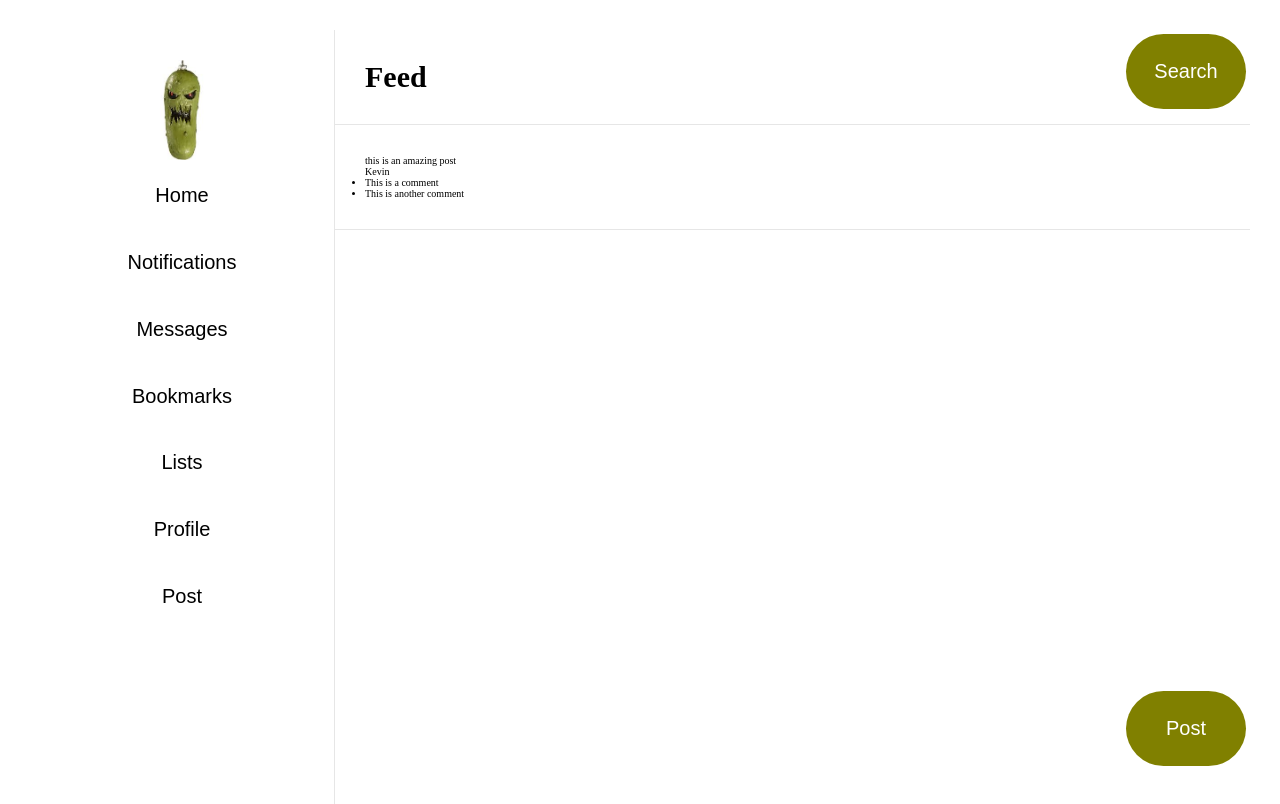
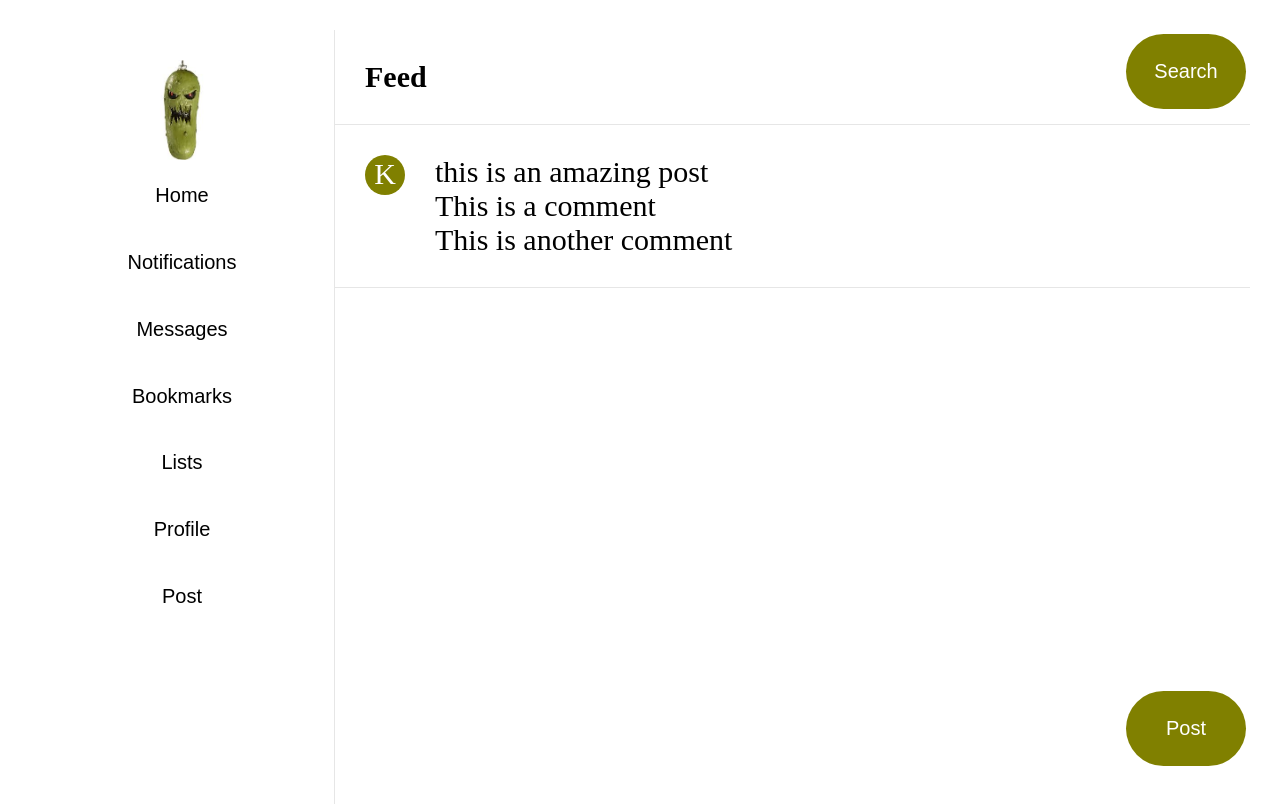
Before and after one commit to PTRI3-Squirtle/Pickle, a React app: page / in a window 1280 px wide. Shown: the top 804 px of the page. Built offline with nearby package versions, Linux system fonts and the light colour scheme; no server answers.

Commit message:
modified styling for posts

```diff
--- a/src/frontend/Components/Post.tsx
+++ b/src/frontend/Components/Post.tsx
@@ -1,21 +1,26 @@
+import { isLeafType } from 'graphql';
 import React from 'react';
 import { mockPostInterface } from '../../types/types';
 
 const Post = (props: mockPostInterface) : JSX.Element => {
-    console.log("props in post: ", props);
-    return (
+
+  return (
+    <div className='post_wrapper'>
       <div>
-        {/*
-            // an element for  the description
-            // and element for the username
-            // elements for comments */}
-        <p>{props.description}</p>
-        <p>{props.username}</p>
+        <p className='post_username'>
+          {props.username[0]}
+        </p>
+      </div>
+      <div className='post_description_wrapper'>
+        <p>
+          {props.description}
+        </p>
         <ul>
           <li>This is a comment</li>
           <li>This is another comment</li>
         </ul>
       </div>
+    </div>
     );
 };
 
--- a/src/frontend/Sass/base/_base.scss
+++ b/src/frontend/Sass/base/_base.scss
@@ -43,3 +43,7 @@ h1 {
   font-size: 3rem;
   text-align: left;
 }
+
+ul {
+  list-style-type: none;
+}
--- a/src/frontend/Sass/components/_buttons.scss
+++ b/src/frontend/Sass/components/_buttons.scss
@@ -11,6 +11,7 @@
             background-color: $color-grey-light;
             color: $color-black;
             box-shadow: 1px 1px rgba(0,0,0,0.4);
+            cursor: pointer;
         };
 
         &:active {
--- /dev/null
+++ b/src/frontend/Sass/components/_post.scss
@@ -0,0 +1,24 @@
+.post_wrapper {
+    display: flex;
+    flex-direction: row;
+
+    &:hover {
+        background-color: $color-grey-light;
+    }
+}
+
+.post_username {
+    padding-top: .2rem;
+    text-align: center;
+    font-size: 3rem;
+    border-radius: 50%;
+    height: 4rem;
+    width: 4rem;
+    background-color: $primary-color;
+    color: $color-white;
+}
+
+.post_description_wrapper {
+    padding-left: 3rem;
+    font-size: 3rem;
+}
--- a/src/frontend/main.scss
+++ b/src/frontend/main.scss
@@ -21,6 +21,7 @@
 @import 'Sass/components/signin';
 @import 'Sass/components/leftNavBar';
 @import 'Sass/components/feed';
+@import 'Sass/components/post';
 
 @import 'Sass/pages/home';
 @import 'Sass/pages/signin';
```
